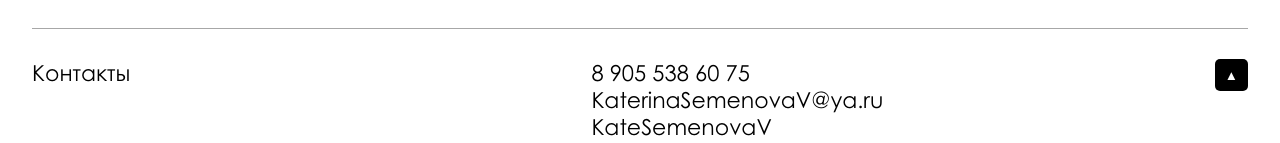
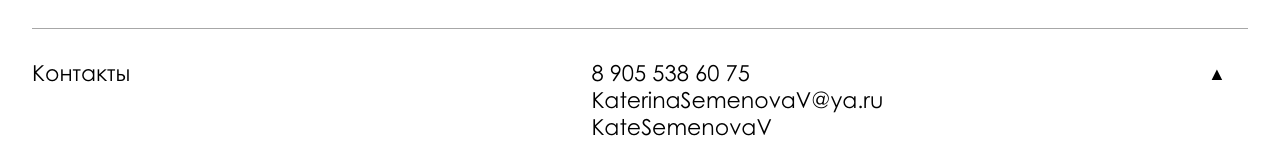
Before and after one commit to i0ji/p_semenova_next, a Next.js app: page / in a window 1280 px wide. Shown: the part 6468-6611 px from the top of the page. Built offline with nearby package versions, Linux system fonts and the light colour scheme.

Commit message:
style: button styling

```diff
--- a/src/components/Footer/Footer.module.scss
+++ b/src/components/Footer/Footer.module.scss
@@ -43,25 +43,31 @@
       position: absolute;
       display: block;
 
+      font-size: large;
+
       top: 0;
-      right: 0;
+      right: 1rem;
       z-index: 1000;
 
-      height: 30%;
+      // padding: 5px 10px;
+      width: 30px;
+      height: 30px;
 
-      padding: 5px 10px;
+      background-color: transparent;
+      color: black;
 
-      background-color: black;
-      color: white;
-      border: none;
       border-radius: 5px;
+      border: 1px solid transparent;
 
       cursor: pointer;
-      transition: all 0.5s ease;
+      transition: all 1s ease;
+      transform-origin: center;
     }
 
     .scroll_button:hover {
-      background-color: gray;
+      border: 1px solid black;
+      font-size: x-large;
+
     }
 
     .scroll_button.visible {
```
